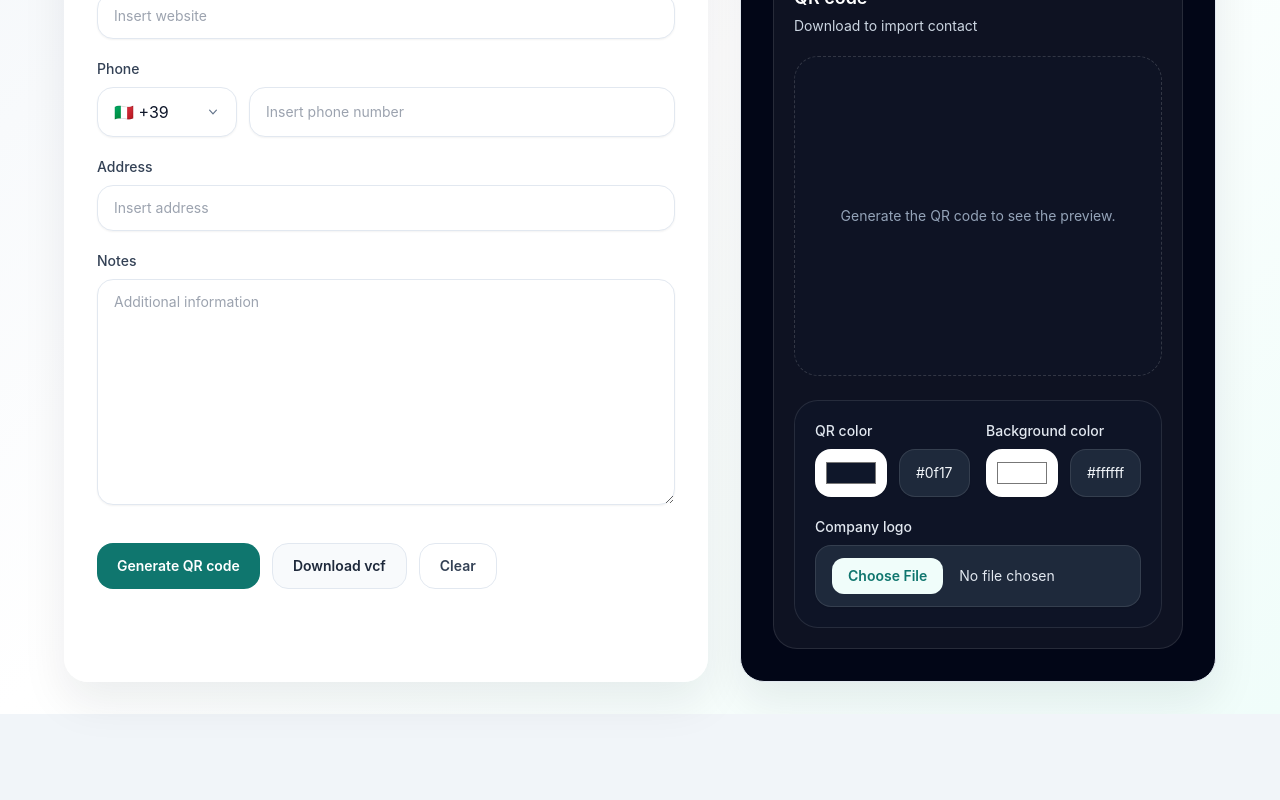
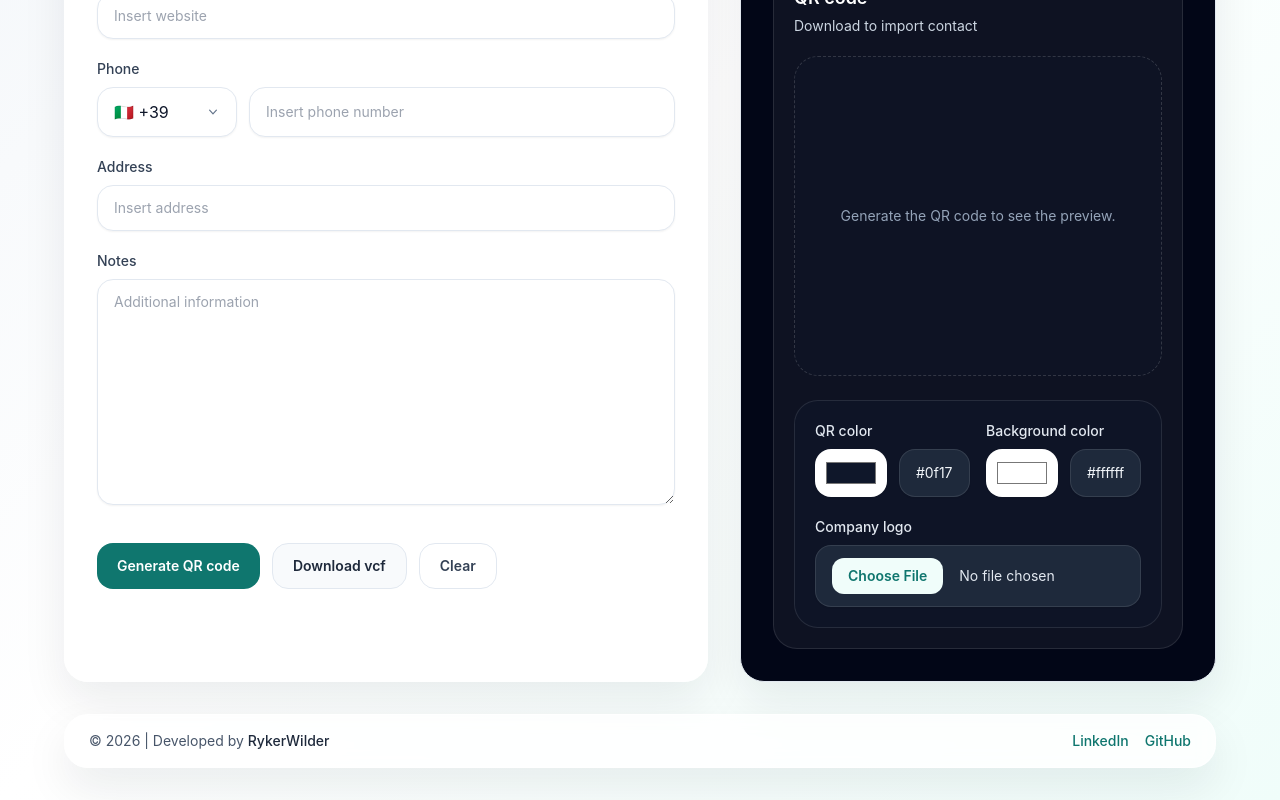
Before and after one commit to RykerWilder/vcard-generator, a React (Vite) app: page / in a window 1280 px wide. Shown: the part 454-1254 px from the top of the page. Before the commit the page ends 1168 px from the top, so only its background shows below. Built offline with nearby package versions, Linux system fonts and the light colour scheme.

Commit message:
add: footer

```diff
--- a/src/App.jsx
+++ b/src/App.jsx
@@ -43,7 +43,10 @@ function normalizeHexInput(value) {
     next = `#${next}`;
   }
 
-  next = `#${next.slice(1).replace(/[^0-9A-Fa-f]/g, "").slice(0, 6)}`;
+  next = `#${next
+    .slice(1)
+    .replace(/[^0-9A-Fa-f]/g, "")
+    .slice(0, 6)}`;
   return next;
 }
 
@@ -96,7 +99,7 @@ function App() {
   function generateQr() {
     if (!fullName || (!form.phone && !form.email)) {
       alert(
-        "Please include at least your full name and a contact number (phone number or email address)."
+        "Please include at least your full name and a contact number (phone number or email address).",
       );
       return;
     }
@@ -430,7 +433,9 @@ function App() {
                       type="text"
                       inputMode="text"
                       value={qrColor}
-                      onChange={(e) => handleHexInput(setQrColor, e.target.value)}
+                      onChange={(e) =>
+                        handleHexInput(setQrColor, e.target.value)
+                      }
                       onBlur={() =>
                         handleHexBlur(setQrColor, qrColor, "#0f172a")
                       }
@@ -462,7 +467,9 @@ function App() {
                       type="text"
                       inputMode="text"
                       value={bgColor}
-                      onChange={(e) => handleHexInput(setBgColor, e.target.value)}
+                      onChange={(e) =>
+                        handleHexInput(setBgColor, e.target.value)
+                      }
                       onBlur={() =>
                         handleHexBlur(setBgColor, bgColor, "#ffffff")
                       }
@@ -505,6 +512,34 @@ function App() {
           </div>
         </aside>
       </div>
+      <footer className="mx-auto mt-8 max-w-6xl rounded-3xl border border-white/70 bg-white/80 px-6 py-4 text-sm text-slate-600 shadow-soft backdrop-blur">
+        <div className="flex flex-col items-center justify-between gap-3 sm:flex-row">
+          <p>
+            © {new Date().getFullYear()} | Developed by{" "}
+            <span className="font-medium text-slate-800">RykerWilder</span>
+          </p>
+
+          <div className="flex items-center gap-4">
+            <a
+              href="https://www.linkedin.com/in/fabio-masciarelli-1605b7304/"
+              target="_blank"
+              rel="noopener noreferrer"
+              className="font-medium text-teal-700 transition hover:text-teal-800"
+            >
+              LinkedIn
+            </a>
+
+            <a
+              href="https://github.com/RykerWilder"
+              target="_blank"
+              rel="noopener noreferrer"
+              className="font-medium text-teal-700 transition hover:text-teal-800"
+            >
+              GitHub
+            </a>
+          </div>
+        </div>
+      </footer>
     </main>
   );
 }
```
